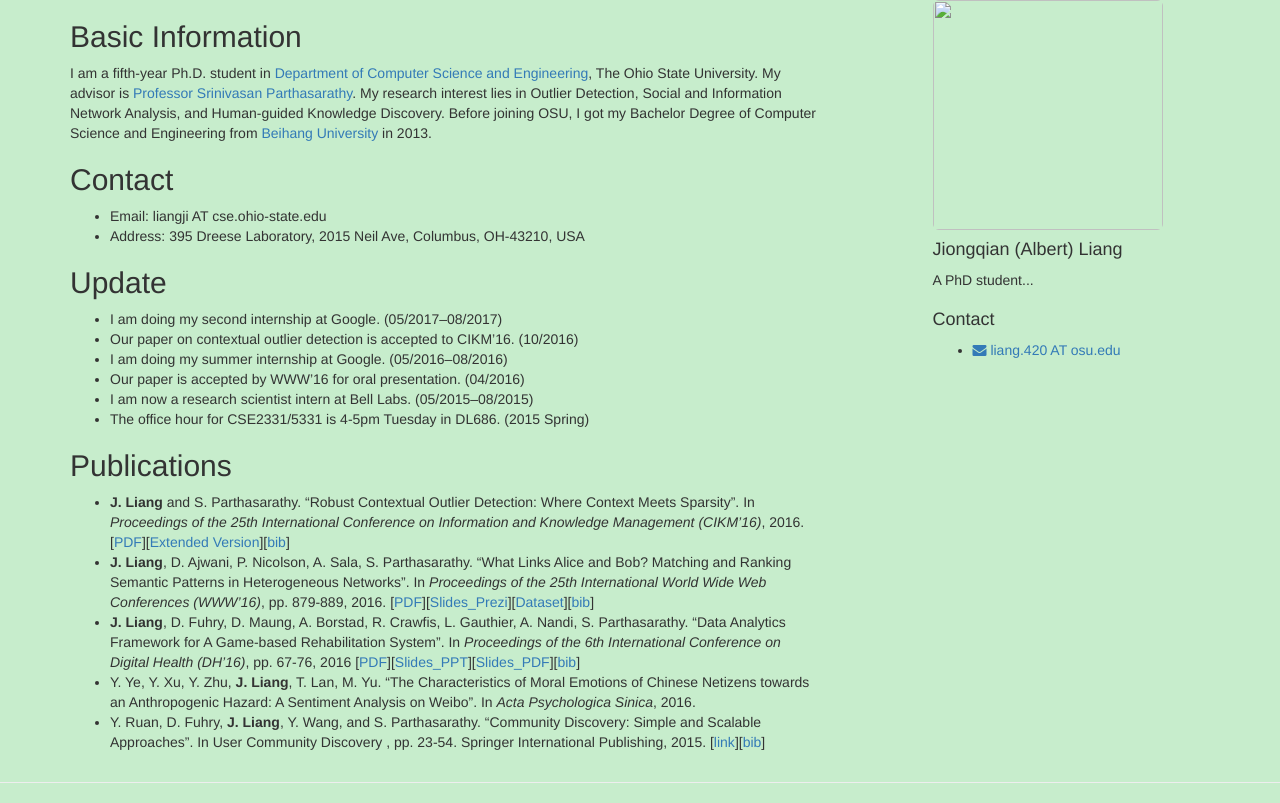
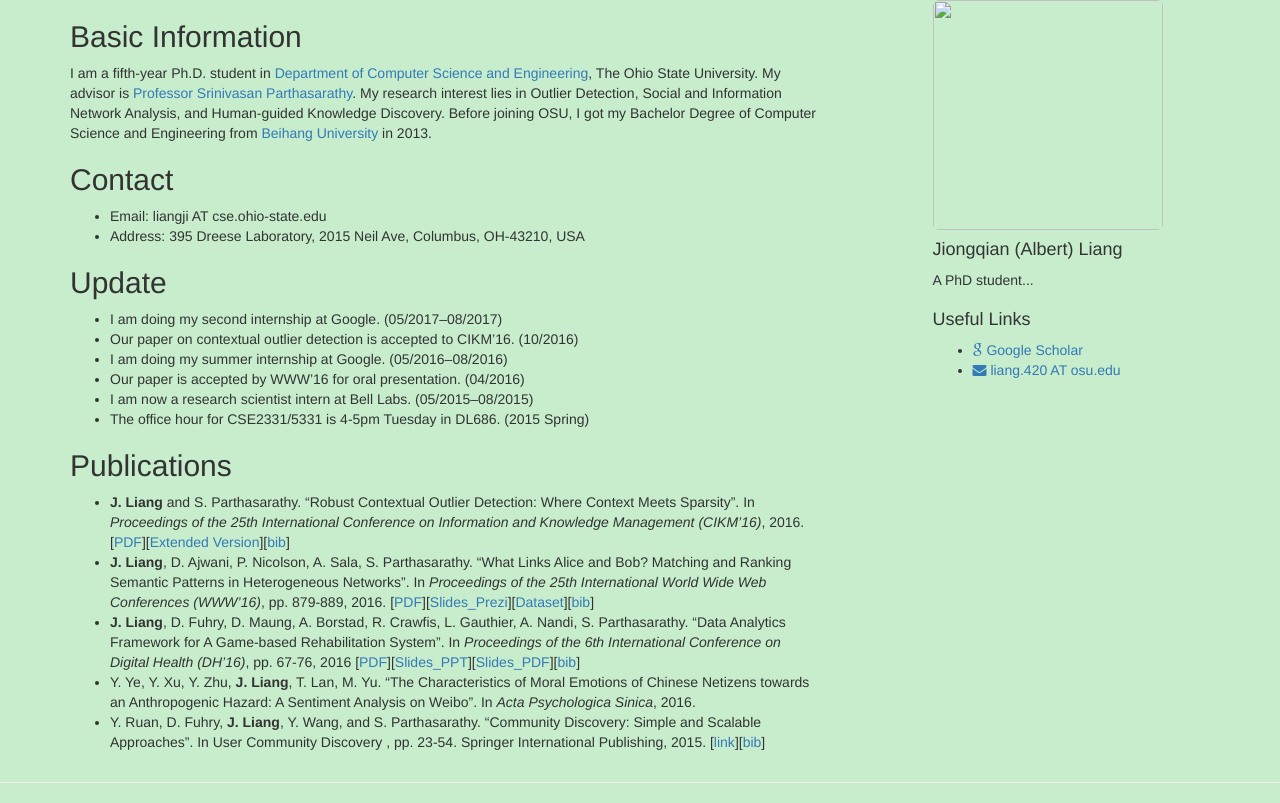
Before and after one commit to BuckeyeDM/BuckeyeDM.github.io, a Jekyll site: the page built from index.md, in a window 1280 px wide. Shown: the part 100-903 px from the top of the page. Built offline with Jekyll 4.4.1, drawn with Linux system fonts in a browser that asks for light colours; our own code applies the rules of GitHub Pages for plain Markdown files.

Commit message:
update publications

```diff
--- a/_config.yml
+++ b/_config.yml
@@ -5,6 +5,7 @@ url: "http://jiongqianliang.com"
 email: liang.420 AT osu.edu
 description: Jiongqian's Personal Site
 baseurl: "" # the subpath of your site, e.g. /blog/
+scholar: 7KZ4FfwAAAAJ
 #twitter_username: waylau521  # Twitter ID
 #github_username:  waylau # Github ID
 #weibo_username: waylau521  # Weibo ID
--- a/_includes/right.html
+++ b/_includes/right.html
@@ -9,8 +9,16 @@
   </div>
 
   <div class="row">
-    <h4>Contact</h4>
+    <h4>Useful Links</h4>
     <ul >
+      {% if site.scholar %}
+      <li>
+        <a href="https://scholar.google.com/citations?user={{ site.scholar }}">
+          <i class="fa fa-google"></i>
+          <span class="username">Google Scholar</span>
+        </a>
+      </li>
+      {% endif %}
       {% if site.email %}
       <li>
         <a href="mailto:{{ site.email }}">
```
